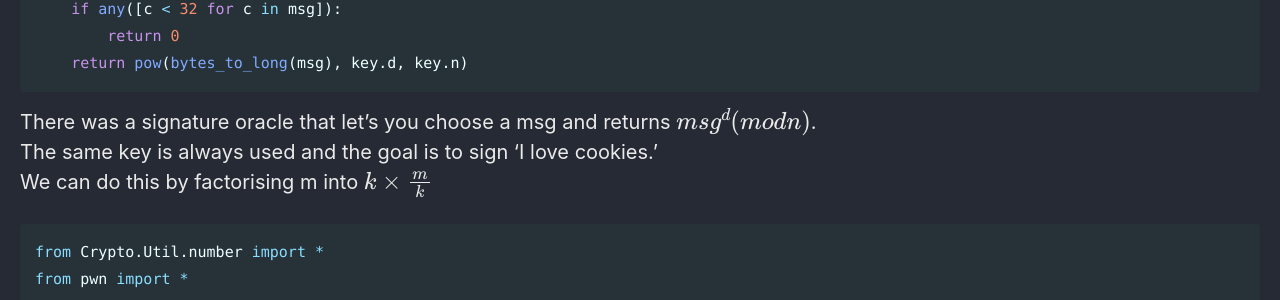
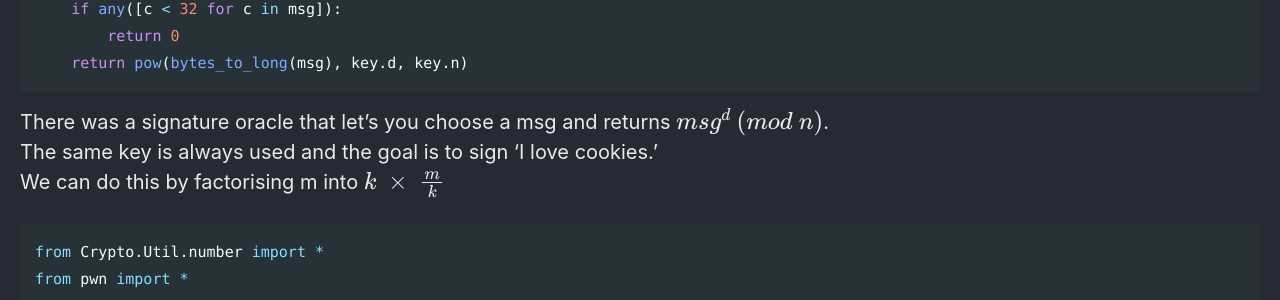
Before and after one commit to Connor-McCartney/Connor-McCartney.github.io, a Jekyll site: the page built from _pages/cryptography/rsa/cookie-lover-hackim-2022.md, in a window 1280 px wide. Shown: the part 358-658 px from the top of the page. Built offline with Jekyll 4.4.1, drawn with Linux system fonts in a browser that asks for light colours; cached includes are drawn as plain includes.

````diff
--- a/_pages/cryptography/rsa/cookie-lover-hackim-2022.md
+++ b/_pages/cryptography/rsa/cookie-lover-hackim-2022.md
@@ -17,9 +17,9 @@ def sign(msg : bytes):
     return pow(bytes_to_long(msg), key.d, key.n)
 ```
 
-There was a signature oracle that let's you choose a msg and returns $$msg^d (mod n)$$. <br>
+There was a signature oracle that let's you choose a msg and returns $$msg^d \ (mod \ n)$$. <br>
 The same key is always used and the goal is to sign 'I love cookies.' <br>
-We can do this by factorising m into $$k \times \frac{m}{k}$$
+We can do this by factorising m into $$k \ \times \ \frac{m}{k}$$
 
 
 
````
